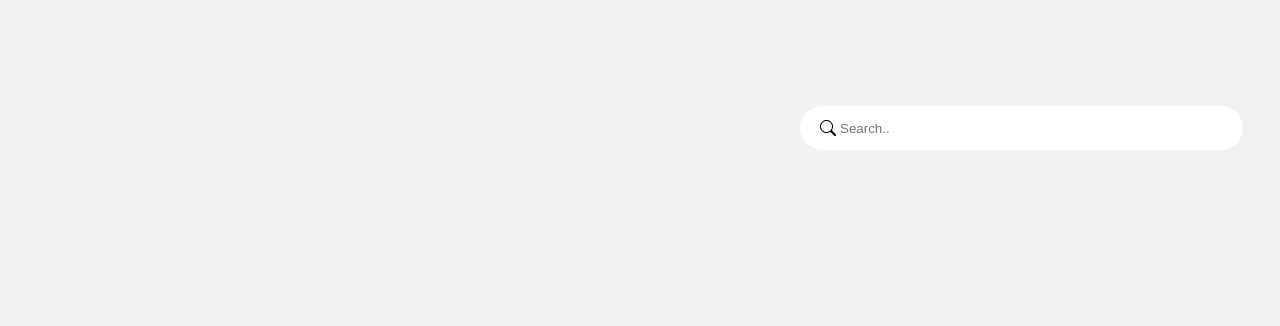
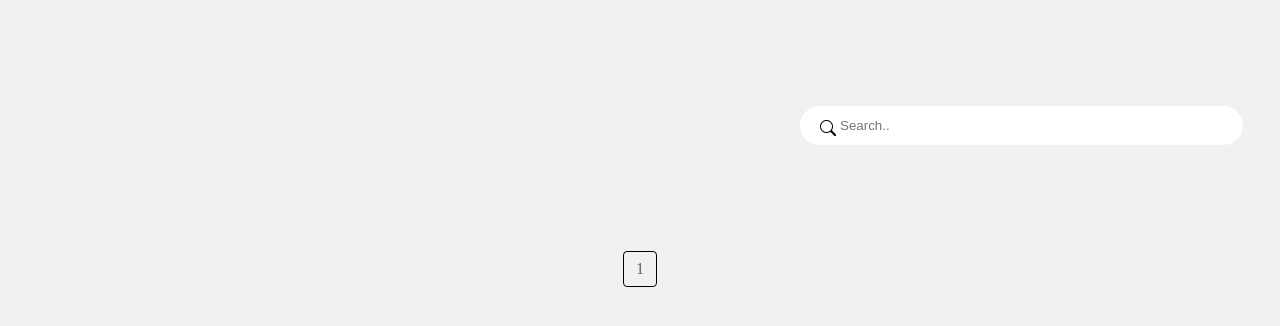
Before and after one commit to chatchaiJun/webPortfolio, a Django app: page /article in a window 1280 px wide. Shown: the part 95-421 px from the top of the page. Run offline with Django 4.2, Linux system fonts and the light colour scheme; data that the repository does not hold is empty.

Commit message:
update paginator

```diff
--- a/blogapp/static/blogapp/css/article.css
+++ b/blogapp/static/blogapp/css/article.css
@@ -15,7 +15,7 @@
   background-repeat: no-repeat;
   background-position: 20px 14px;
   padding: 12px 20px 12px 40px;
-  height: 20px;
+  /* height: 20px; */
 }
 .article-list-container {
   margin-top: 0px;
@@ -81,7 +81,7 @@
   padding: 16px;
   flex-direction: column;
   align-items: flex-start;
-  gap: 0px;
+  /* gap: 30px; */
   align-self: stretch;
   background-color: rgba(255, 255, 255, 1);
 }
@@ -92,3 +92,45 @@
   -webkit-box-orient: vertical;
   max-height: 5.5em; /* Adjust based on your font size and line height */
 }
+
+.pagination {
+  display: flex;
+  list-style: none;
+  padding: 0;
+  margin: 60px 0;
+}
+
+.page-item {
+  margin: 0 5px;
+}
+
+.page-link {
+  display: block;
+  padding: 8px 12px;
+  color: #636060;
+  text-decoration: none;
+  border: 1px solid black;
+  border-radius: 4px;
+  transition: background-color 0.3s;
+}
+
+.page-link:hover {
+  background-color: black;
+  color: #fff;
+}
+
+.page-item.active .page-link {
+  background-color: white;
+  color: #fff;
+  border: 1px solid #636060;
+}
+
+.page-link:focus {
+  outline: none;
+}
+
+.page-item.disabled .page-link {
+  color: #6c757d;
+  pointer-events: none;
+  cursor: not-allowed;
+}
--- a/blogapp/static/blogapp/css/navbar.css
+++ b/blogapp/static/blogapp/css/navbar.css
@@ -1,51 +1,51 @@
 /* Global */
 
 h2 {
-  color: #000;
+  color: #000 ;
 
   /* H2 */
-  font-family: Inria Sans;
-  font-size: 34px;
-  font-style: normal;
-  font-weight: 700;
-  line-height: 105%; /* 35.7px */
+  font-family: Inria Sans ;
+  font-size: 34px ;
+  font-style: normal ;
+  font-weight: 700 ;
+  line-height: 105% ; /* 35.7px */
 }
 body {
-  background: #f1f1f1;
+  background: #f1f1f1 ;
 }
 h1 {
-  color: #000;
+  color: #000 ;
   /* text-align: center; */
 
   /* H1-Bold */
-  font-family: Inria Sans;
-  font-size: 44px;
-  font-style: normal;
-  font-weight: 700;
-  line-height: 105%; /* 46.2px */
+  font-family: Inria Sans ;
+  font-size: 44px ;
+  font-style: normal ;
+  font-weight: 700 ;
+  line-height: 105% ; /* 46.2px */
 }
 h3 {
-  color: #000;
+  color: #000 ;
 
   /* H3 */
-  font-family: Inria Sans;
-  font-size: 24px;
-  font-style: normal;
-  font-weight: 400;
-  line-height: 105%; /* 25.2px */
+  font-family: Inria Sans ;
+  font-size: 24px ;
+  font-style: normal ;
+  font-weight: 400 ;
+  line-height: 105% ; /* 25.2px */
 }
 p {
-  color: #000;
+  color: #000 ;
   /* p blog body text */
-  font-family: Inria Sans;
-  font-size: 18px;
-  font-style: normal;
-  font-weight: 400;
-  line-height: 1.5; /* 25.2px */
-  letter-spacing: -0.36px;
+  font-family: Inria Sans ;
+  font-size: 18px ;
+  font-style: normal ;
+  font-weight: 400 ;
+  line-height: 1.5 ; /* 25.2px */
+  letter-spacing: -0.36px ;
 }
 body {
-  margin: 0;
+  margin: 0 !important;
 }
 .button {
   margin: 0;
@@ -63,7 +63,7 @@ body {
   background: #636060;
 }
 a {
-  text-decoration: none;
+  text-decoration: none !important;
 }
 /* Navbar */
 .navbar {
--- a/blogapp/templates/blogapp/article.html
+++ b/blogapp/templates/blogapp/article.html
@@ -12,6 +12,7 @@
       type="text/css"
       href="{% static 'blogapp/css/article.css' %}"
     />
+
     {% endblock %}
   </head>
   <body>
@@ -49,6 +50,36 @@
           {%endfor %}
         </div>
         <h2 id="no-results-msg" style="display: none">No articles found.</h2>
+
+        <ul class="pagination">
+          {% if posts.has_previous %}
+          <li class="page-item">
+            <a
+              class="page-link"
+              href="?page={{posts.previous_page_number}}"
+              aria-label="Previous"
+            >
+              <span aria-hidden="true">&laquo;</span>
+              <span class="sr-only">Previous</span>
+            </a>
+          </li>
+          {% endif%} {% for i in posts.paginator.page_range %}
+          <li class="page-item">
+            <a class="page-link" href="?page={{i}}">{{i}}</a>
+          </li>
+          {% endfor %} {% if posts.has_next %}
+          <li class="page-item">
+            <a
+              class="page-link {% if pages.number == i%}active{% endif %}"
+              href="?page={{posts.next_page_number}}"
+              aria-label="Next"
+            >
+              <span aria-hidden="true">&raquo;</span>
+              <span class="sr-only">Next</span>
+            </a>
+          </li>
+          {% endif%}
+        </ul>
       </div>
     </article>
     {% endblock%}
--- a/blogapp/views.py
+++ b/blogapp/views.py
@@ -3,6 +3,7 @@ from django.http import HttpResponse
 from .models import Blog
 from bs4 import BeautifulSoup
 from django.db.models import Q
+from django.core.paginator import Paginator, EmptyPage, PageNotAnInteger
 
 # Create your views here.
 def style_remove(request,post):
@@ -43,4 +44,12 @@ def post_details(request,id):
 
 def article(request):
     posts = Blog.objects.all()
+    paginator = Paginator(posts,10)
+    page = request.GET.get('page')
+    try:
+        posts = paginator.page(page)
+    except PageNotAnInteger:
+        posts = paginator.page(1)
+    except EmptyPage:
+        posts = paginator.page(paginator.num_pages)
     return render(request,'blogapp/article.html',{'posts':posts})
```
Also changed, not shown: blogapp/static/blogapp/js/script.js (+0 -7 lines).
